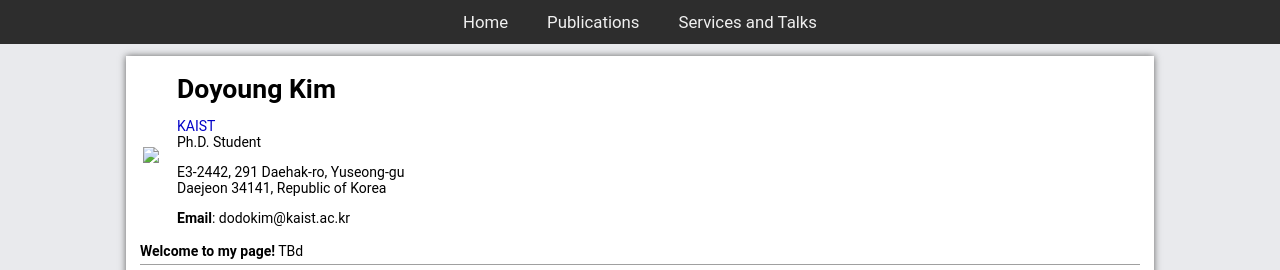
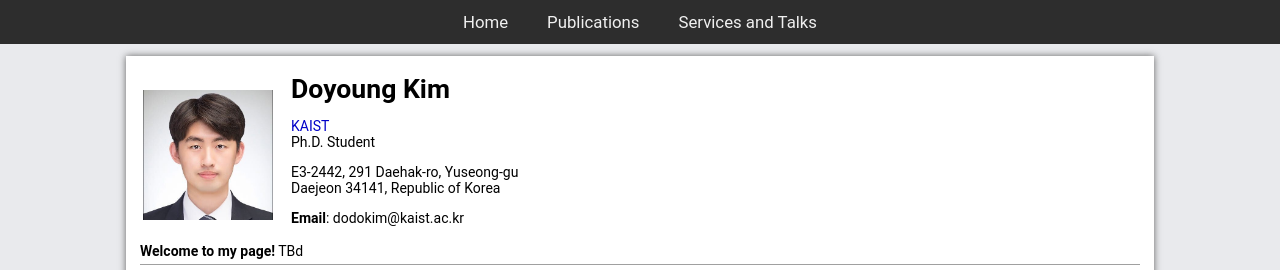
Before and after one commit to ddoyoungkim/ddoyoungkim.github.io, a plain HTML site: page index.html in a window 1280 px wide. Shown: the top 270 px of the page. Drawn offline with nearby package versions, Linux system fonts and the light colour scheme.

Commit message:
Update index.html

```diff
--- a/index.html
+++ b/index.html
@@ -16,7 +16,7 @@
   <div class="container">
     <table border="0">
       <tbody><tr>
-        <td><img src="./Doyoung_Kim_files/bio-kim.jpg" width="130"></td>
+        <td><img src="./Doyoung_Kim_files/kim-bio.jpg" width="130"></td>
         <td style="width: 10px">&nbsp;</td>
         <td valign="top" width="500">
           <span class="name">Doyoung Kim</span>
```
